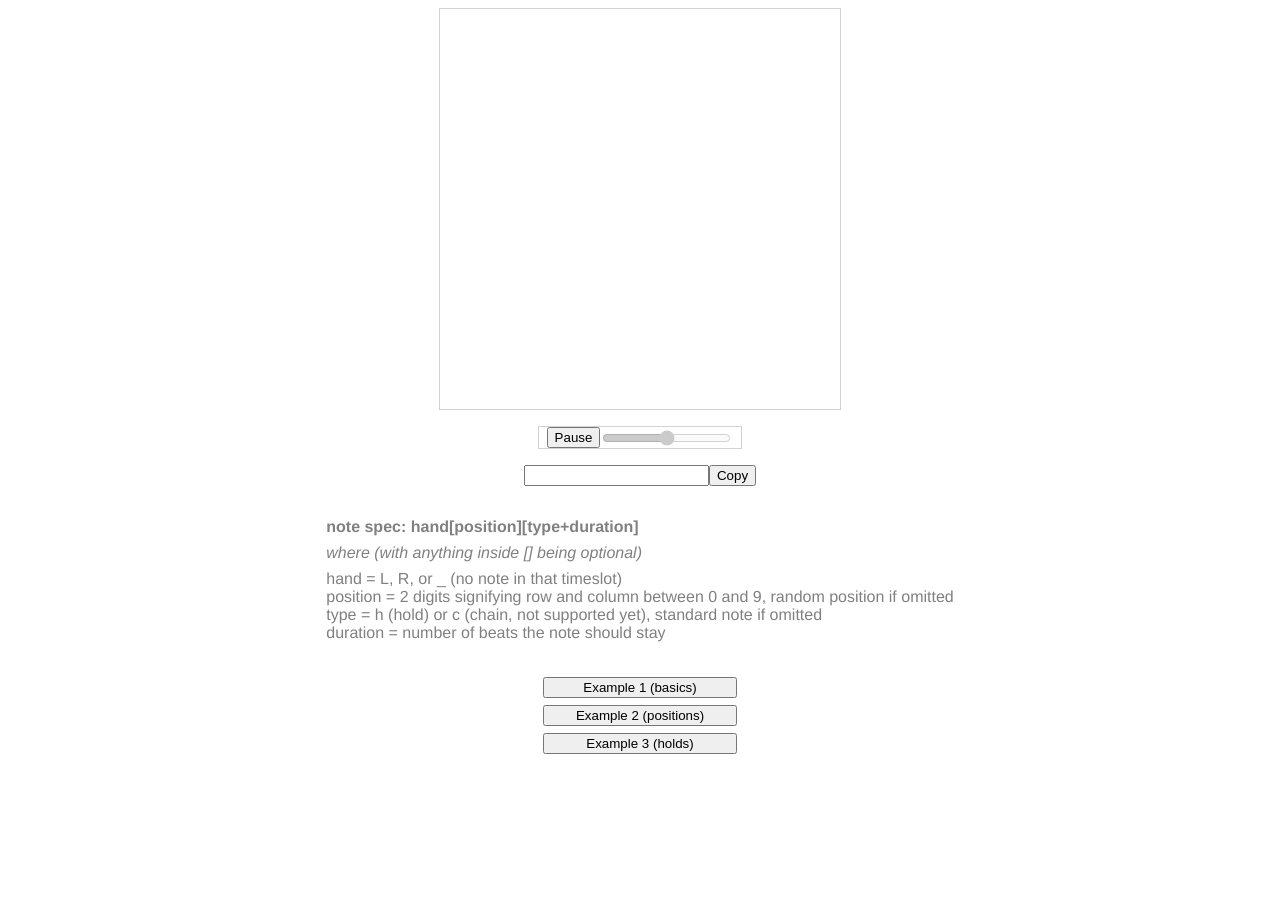
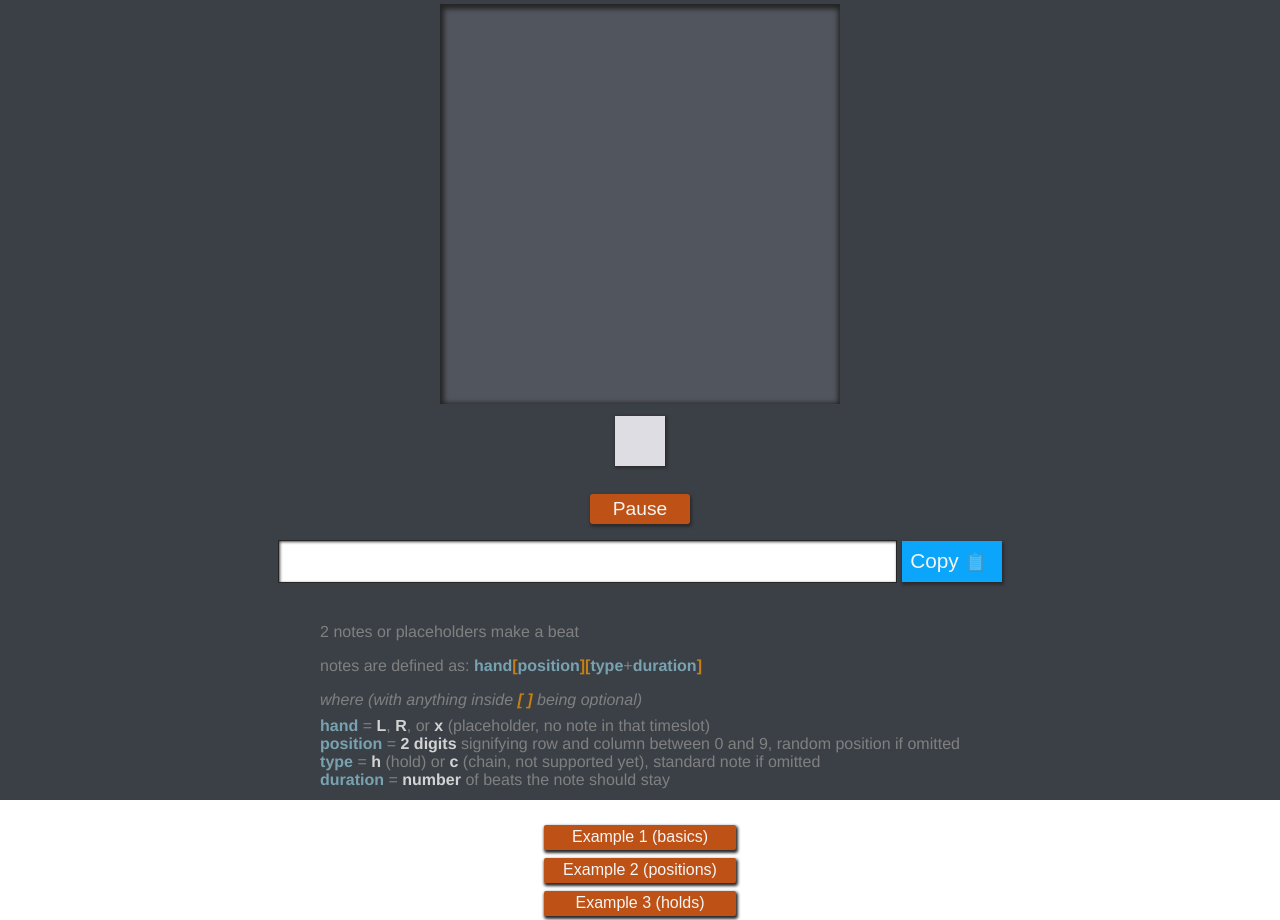
Before and after one commit to senritsu/audica-snippets, a Vue app: page / in a window 1280 px wide. Before the commit the page ends 800 px from the top, so only its background shows below. Built offline with nearby package versions, Linux system fonts and the light colour scheme.

Commit message:
styling and refactoring

```diff
--- a/src/App.vue
+++ b/src/App.vue
@@ -5,12 +5,18 @@
 </template>
 
 <style lang="scss">
+body {
+  margin: 0;
+}
 #app {
   font-family: "Avenir", Helvetica, Arial, sans-serif;
   -webkit-font-smoothing: antialiased;
   -moz-osx-font-smoothing: grayscale;
   text-align: center;
   color: #2c3e50;
+  background-color: rgb(59, 64, 71);
+  width: 100vw;
+  height: 100vh;
 }
 #nav {
   padding: 30px;
--- /dev/null
+++ b/src/components/Chart.vue
@@ -0,0 +1,80 @@
+<template lang="html">
+  <div class="chart">
+    <svg
+      v-for="(beat, i) in beats"
+      :key="i"
+      class="beat"
+      :class="{ highlight: currentBeat === i }"
+      viewBox="-1 -1 2 2"
+    >
+      <template v-for="note in beat">
+        <circle
+          v-if="note.type === 'n'"
+          :key="note.id"
+          :class="{[note.hand]: true}"
+          :cx="note.position[0]"
+          :cy="note.position[1]"
+          r="0.2"
+        ></circle>
+        <path
+          v-if="note.type === 'h'"
+          :key="note.id"
+          :class="{[note.hand]: true}"
+          :d="diamond(note.position, 0.2)"
+        ></path>
+      </template>
+    </svg>
+  </div>
+</template>
+
+<script>
+export default {
+  props: {
+    beats: {
+      type: Array,
+      required: true
+    },
+    currentBeat: {
+      type: Number,
+      default: null
+    }
+  },
+  methods: {
+    diamond(center, radius) {
+      const [cx, cy] = center;
+      const r = radius;
+      return `M ${cx} ${cy + r} L ${cx + r} ${cy} L ${cx} ${cy - r} L ${cx -
+        r} ${cy} Z`;
+    }
+  }
+};
+</script>
+
+<style lang="scss" scoped>
+.chart {
+  margin: 0.25em;
+}
+.beat {
+  width: 50px;
+  height: 50px;
+  background-color: rgb(222, 221, 228);
+  margin: 0.25em;
+
+  box-shadow: rgb(43, 43, 43) 1px 1px 3px 1px;
+
+  &.highlight {
+    transform: translate(-1px, -2px);
+    box-shadow: rgb(43, 43, 43) 2px 3px 5px 2px;
+  }
+
+  &:not(:first-child) {
+    border-left: none;
+  }
+}
+.R {
+  fill: rgb(236, 102, 17);
+}
+.L {
+  fill: rgb(21, 161, 221);
+}
+</style>
--- /dev/null
+++ b/src/components/Examples.vue
@@ -0,0 +1,40 @@
+<template lang="html">
+  <div class="examples">
+    <button @click="$emit('input','xR Lx xx LR')">Example 1 (basics)</button>
+    <button @click="$emit('input','L26R22 L36R32 R83x R86x')">Example 2 (positions)</button>
+    <button @click="$emit('input','xRh5 Lx Lx Lh2x')">Example 3 (holds)</button>
+  </div>
+</template>
+
+<script>
+export default {
+
+}
+</script>
+
+<style lang="scss" scoped>
+.examples {
+  display: flex;
+  flex-direction: column;
+  width: 200px;
+
+  button {
+    height: 25px;
+    margin: 0.25em;
+    border-radius: 2px;
+    border: none;
+    font: 1em sans-serif;
+    font-weight: 100;
+    color: whitesmoke;
+    box-shadow: rgb(43, 43, 43) 1px 2px 3px 1px;
+    background-color: rgb(190, 82, 22);
+    cursor: pointer;
+
+    transition: background-color 0.2s;
+
+    &:hover {
+      background-color: rgb(230, 98, 25);
+    }
+  }
+}
+</style>
--- /dev/null
+++ b/src/components/Explanation.vue
@@ -0,0 +1,71 @@
+<template lang="html">
+  <div class="explanation">
+    <p>2 notes or placeholders make a beat</p>
+    <p>
+      <span>notes are defined as: </span>
+      <strong class="token">hand</strong>
+      <strong class="optional">[</strong>
+      <strong class="token">position</strong>
+      <strong class="optional">]</strong>
+      <strong class="optional">[</strong>
+      <strong class="token">type</strong>+<strong class="token">duration</strong>
+      <strong class="optional">]</strong>
+    </p>
+    <p>
+      <em>where (with anything inside <strong class="optional">[ ]</strong> being optional)</em>
+    </p>
+    <div>
+      <strong class="token">hand</strong> =
+      <strong class="token-content">L</strong>,
+      <strong class="token-content">R</strong>, or
+      <strong class="token-content">x</strong> (placeholder, no note in that timeslot)
+    </div>
+    <div>
+      <strong class="token">position</strong> =
+      <strong class="token-content">2 digits</strong> signifying row and column
+      between 0 and 9, random position if omitted
+    </div>
+    <div>
+      <strong class="token">type</strong> =
+      <strong class="token-content">h</strong> (hold) or
+      <strong class="token-content">c</strong> (chain, not supported yet),
+      standard note if omitted
+    </div>
+    <div>
+      <strong class="token">duration</strong> =
+      <strong class="token-content">number</strong> of beats the note should
+      stay
+    </div>
+  </div>
+</template>
+
+<script>
+export default {};
+</script>
+
+<style lang="scss" scoped>
+.explanation {
+  display: flex;
+  flex-direction: column;
+  align-items: flex-start;
+  margin: 2em;
+  color: gray;
+
+  p {
+    margin: 0.5em 0;
+  }
+
+  .token {
+    display: inline;
+    color: rgb(121, 162, 176);
+  }
+
+  .optional {
+    color: rgb(200, 127, 17);
+  }
+
+  .token-content {
+    color: lightgray;
+  }
+}
+</style>
--- a/src/views/Editor.vue
+++ b/src/views/Editor.vue
@@ -7,49 +7,62 @@
         </transition-group>
       </svg>
       <!-- <code>
-        <pre>{{ JSON.stringify(parsedPattern) }}</pre>
+        <pre>{{ JSON.stringify(paddedBeats) }}</pre>
       </code>
       <code>
         <pre>{{ JSON.stringify(currentNotes) }}</pre>
       </code> -->
     </div>
+
+    <Chart :beats="beats" :current-beat="currentBeat - 2" />
+
     <div class="play-controls">
-      <button @click="autoplay = !autoplay">{{ autoplay ? 'Pause' : 'Play' }}</button>
-      <input
-        v-model.number="currentBeat"
-        type="range"
-        min="0"
-        disabled
-        :max="parsedPattern.length - 1"
-      />
+      <button
+        v-if="!autoplay"
+        class="back"
+        @click="currentBeat = (currentBeat - 1 + paddedBeats.length) % paddedBeats.length"
+      >
+        ◀
+      </button>
+      <button class="play" @click="autoplay = !autoplay">
+        {{ autoplay ? "Pause" : "Play" }}
+      </button>
+      <button
+        v-if="!autoplay"
+        class="forward"
+        @click="currentBeat = (currentBeat + 1) % paddedBeats.length"
+      >
+        ▶
+      </button>
     </div>
+
     <div class="pattern-input">
       <input v-model="patternInput" type="textarea" />
-      <button @click="copyToClipboard">Copy</button>
+      <button @click="copyToClipboard">
+        <span>Copy </span>
+        <span class="icon" :class="{copied}">📋</span>
+      </button>
     </div>
-    <div class="explanation">
-      <strong>note spec: hand[position][type+duration]</strong>
-      <em>where (with anything inside [] being optional)</em>
-      <div>hand = L, R, or _ (no note in that timeslot)</div>
-      <div>position = 2 digits signifying row and column between 0 and 9, random position if omitted</div>
-      <div>type = h (hold) or c (chain, not supported yet), standard note if omitted</div>
-      <div>duration = number of beats the note should stay</div>
-    </div>
-    <div class="examples">
-      <button @click="patternInput = 'xR Lx xx LR'">Example 1 (basics)</button>
-      <button @click="patternInput = 'L26R22 L36R32 R83x R86x'">Example 2 (positions)</button>
-      <button @click="patternInput = 'xRh5 Lx Lx Lh2x'">Example 3 (holds)</button>
-    </div>
+
+    <Explanation />
+
+    <Examples @input="patternInput = $event" />
   </div>
 </template>
 
 <script>
 import parse from "@/parse";
 import Note from "@/components/Note";
+import Chart from "@/components/Chart";
+import Explanation from "@/components/Explanation";
+import Examples from "@/components/Examples";
 
 export default {
   components: {
-    Note
+    Note,
+    Chart,
+    Explanation,
+    Examples
   },
   props: {
     pattern: {
@@ -61,24 +74,31 @@ export default {
     return {
       patternInput: decodeURIComponent(this.pattern),
       autoplay: true,
-      currentBeat: 0
+      currentBeat: 0,
+      copied: false
     };
   },
   computed: {
     currentNotes() {
-      return this.parsedPattern
+      return this.paddedBeats
         .slice(this.currentBeat, this.currentBeat + 2)
         .reduce((all, notes) => all.concat(notes), [])
         .filter(
           (x, i, array) => array.findIndex(other => x.id === other.id) === i
         );
     },
-    parsedPattern() {
-      return [[], [], ...parse(this.patternInput)];
+    beats() {
+      return parse(this.patternInput);
+    },
+    paddedBeats() {
+      return [[], []].concat(this.beats);
     }
   },
   watch: {
-    parsedPattern() {
+    patternInput() {
+      this.copied = false;
+    },
+    paddedBeats() {
       this.currentBeat = 0;
     },
     autoplay: {
@@ -86,7 +106,7 @@ export default {
       handler(value) {
         if (value) {
           this.interval = setInterval(() => {
-            this.currentBeat = (this.currentBeat + 1) % this.parsedPattern.length;
+            this.currentBeat = (this.currentBeat + 1) % this.paddedBeats.length;
           }, 500);
         } else {
           clearInterval(this.interval);
@@ -108,6 +128,8 @@ export default {
       el.select();
       document.execCommand("copy");
       document.body.removeChild(el);
+
+      this.copied = true;
     }
   }
 };
@@ -123,33 +145,80 @@ export default {
   display: flex;
   flex-direction: column;
   align-items: center;
-  border: 1px solid lightgray;
+
+  background-color: rgb(81, 85, 93);
+  box-shadow: inset rgb(37, 37, 37) 1px 2px 5px 3px;
+  margin: 0.25em;
 }
 .play-controls {
   display: flex;
   align-items: center;
   margin: 1em;
-  padding: 0 0.5em;
-  border: 1px solid lightgray;
-}
-.explanation {
-  display: flex;
-  flex-direction: column;
-  align-items: flex-start;
-  margin: 2em;
-  color: gray;
 
-  em {
-    margin: 0.5em 0;
+  button {
+    height: 30px;
+    margin: 0 0.25em;
+    border-radius: 3px;
+    border: none;
+    font: 1.2em sans-serif;
+    font-weight: 100;
+    color: whitesmoke;
+    box-shadow: rgb(43, 43, 43) 1px 2px 3px 1px;
+    background-color: rgb(190, 82, 22);
+    cursor: pointer;
+
+    transition: background-color 0.2s;
+
+    &:hover {
+      background-color: rgb(230, 98, 25);
+    }
+  }
+
+  .play {
+    width: 100px;
+  }
+
+  .forward, .back {
+    width: 30px;
+    height: 30px;
   }
 }
-.examples {
-  display: flex;
-  flex-direction: column;
-  width: 200px;
+
+.pattern-input {
+  input {
+    width: 600px;
+    padding: 0.4em;
+    font: 1.3em sans-serif;
+    color: rgb(58, 65, 75);
+    border: 1px solid rgb(38, 38, 38);
+    box-shadow: inset #444444 1px 1px 3px 0px;
+  }
 
   button {
-    margin: 0.25em;
+    width: 100px;
+    text-align: left;
+    cursor: pointer;
+    margin-left: 0.25em;
+    padding: 0.4em;
+    font: 1.3em sans-serif;
+    color: whitesmoke;
+    background-color: rgb(11, 166, 252);
+    border: none;
+    box-shadow: rgb(43, 43, 43) 1px 2px 3px 1px;
+
+    transition: background-color 0.2s;
+
+    .icon {
+      font-size: 0.85em;
+
+      &:not(.copied) {
+        opacity: 0.25;
+      }
+    }
+
+    &:hover {
+      background-color: rgb(65, 187, 255);
+    }
   }
 }
 </style>
```
